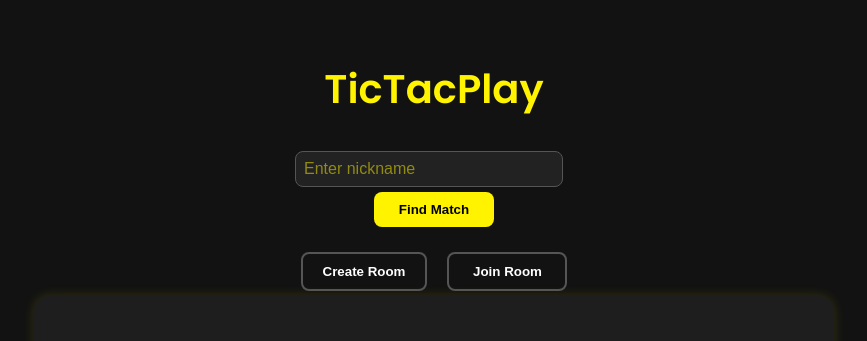
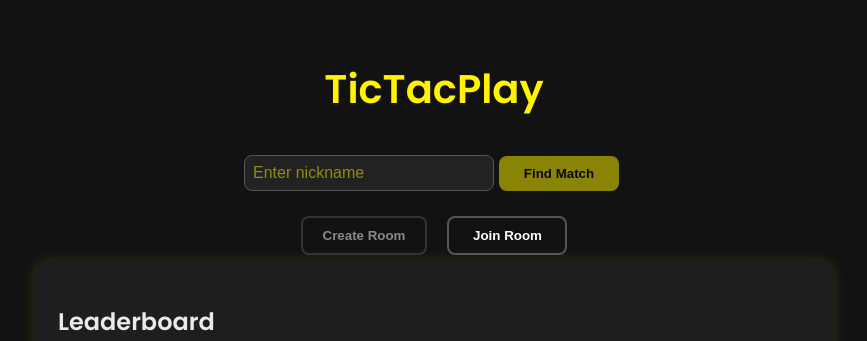
Before and after one commit to AadityaShreeram/TicTacPlay, a React (Vite) app in the folder frontend/: page / in a window 1280 px wide. Shown: the top 341 px of the page, without its empty margins (206-1073 px from the left). Built offline with nearby package versions, Linux system fonts and the light colour scheme; no server answers.

Commit message:
Nickname validation UI update

```diff
--- a/frontend/src/components/Matchmaking.css
+++ b/frontend/src/components/Matchmaking.css
@@ -3,17 +3,23 @@
   text-align: center;
 }
 
+.input-wrapper {
+  position: relative;
+  display: inline-block;
+  width: 60%;
+  max-width: 250px;
+  margin-bottom: 4px;
+}
+
 .matchmaking-input {
-  padding: 8px;
+  padding: 8px 35px 8px 8px;
   font-size: 16px;
   border-radius: 8px;
   border: 1px solid #555;
-  margin-right: 10px;
   background-color: #222;
   color: #fff300;
-  width: 60%;
-  max-width: 250px;
-  display: inline-block;
+  width: 100%;
+  box-sizing: border-box;
 }
 
 .matchmaking-input::placeholder {
@@ -23,6 +29,46 @@
 .matchmaking-input:focus {
   outline: none;
   border-color: #fff300;
+}
+
+.status-indicator {
+  position: absolute;
+  right: 10px;
+  top: 50%;
+  transform: translateY(-50%);
+  font-size: 16px;
+}
+
+.status-indicator .checking {
+  color: #aaa;
+}
+
+.status-indicator .check {
+  color: #4caf50;
+  font-weight: bold;
+}
+
+.status-indicator .cross {
+  color: #f44336;
+  font-weight: bold;
+}
+
+.validation-message {
+  text-align: left;
+  font-size: 12px;
+  margin: 4px 0 12px 0;
+  padding-left: 4px;
+  width: 60%;
+  max-width: 250px;
+  display: inline-block;
+}
+
+.validation-message.error {
+  color: #f44336;
+}
+
+.validation-message.success {
+  color: #4caf50;
 }
 
 .matchmaking-button {
@@ -41,6 +87,12 @@
 .matchmaking-button:hover {
   transform: translateY(-2px);
   box-shadow: 0 4px 12px rgba(255, 243, 0, 0.3);
+}
+
+.matchmaking-button:disabled {
+  opacity: 0.5;
+  cursor: not-allowed;
+  transform: none;
 }
 
 .room-buttons {
@@ -63,9 +115,13 @@
 }
 
 @media (max-width: 480px) {
-  .matchmaking-input {
+  .input-wrapper {
     width: 80%;
-    margin-bottom: 10px;
+    margin-bottom: 4px;
+  }
+
+  .validation-message {
+    width: 80%;
   }
 
   .room-buttons {
--- a/frontend/src/components/Matchmaking.jsx
+++ b/frontend/src/components/Matchmaking.jsx
@@ -190,13 +190,14 @@ export default function Matchmaking({ socket, onFindMatch, nickname: existingNam
         </div>
       </div>
 
-      {error && <p className="error-message">{error}</p>}
+
+      {error && <p className="validation-message error">{error}</p>}
       {available === true && !error && nickname && (
-        <p className="success-message">Nickname available!</p>
+        <p className="validation-message success">Nickname available!</p>
       )}
 
       {available === false && !checking && nickname && (
-        <p className="error-message">Choose a unique nickname</p>
+        <p className="validation-message error">That nickname is taken. Try another.</p>
       )}
 
       <button
```
